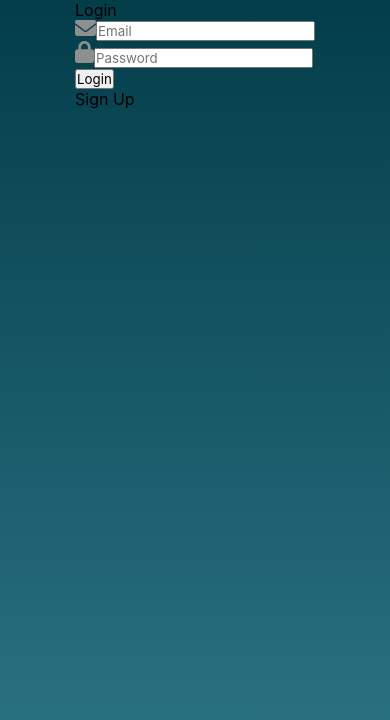
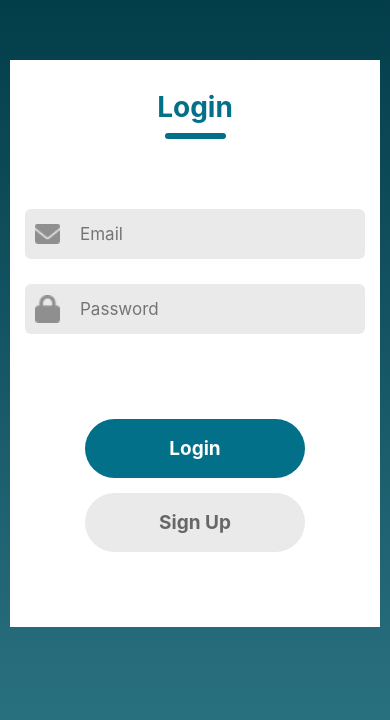
Before and after one commit to siddiqui03/todo-list, a React (Create React App) app in the folder todo-frontend/todo/: page / in a window 390 px wide. Shown: the top 720 px of the page. Built offline with nearby package versions, Linux system fonts and the light colour scheme.

Commit message:
Update Login.css

```diff
--- a/todo-frontend/todo/src/components/todo/Login.css
+++ b/todo-frontend/todo/src/components/todo/Login.css
@@ -1,96 +1,195 @@
-/* login.css */
+body {
+  margin: 0;
+  font-family: -apple-system, BlinkMacSystemFont, 'Segoe UI', 'Roboto', 'Oxygen',
+    'Ubuntu', 'Cantarell', 'Fira Sans', 'Droid Sans', 'Helvetica Neue',
+    sans-serif;
+  -webkit-font-smoothing: antialiased;
+  -moz-osx-font-smoothing: grayscale;
+  height: 91vh;
+}
 
-/* General styles for larger screens */
-* {
-  font-family: -apple-system, BlinkMacSystemFont, 'Segoe UI', 'Roboto', 'Oxygen',
-    'Ubuntu', 'Cantarell', 'Fira Sans', 'Droid Sans', 'Helvetica Neue', sans-serif;
-  margin: 0;
-  padding: 0;
+code {
+  font-family: source-code-pro, Menlo, Monaco, Consolas, 'Courier New', monospace;
+}
+
+.container {
+  display: flex;
+  flex-direction: column;
+  margin: auto;
+  margin-top: 60px;
+  height: auto;
+  align-self: center;
+  width: 600px;
+  background: #fff;
   box-sizing: border-box;
 }
 
-body {
-  height: 100vh;
-  background: linear-gradient(#f0f0f0, #e0e0e0); /* Adjust gradient colors as needed */
+.header {
+  display: flex;
+  flex-direction: column;
+  align-items: center;
+  gap: 9px;
+  width: 100%;
+  margin-top: 30px;
+}
+
+.text {
+  color: #037089;
+  font-size: 48px;
+  font-weight: 700;
+}
+
+.underline {
+  width: 61px;
+  height: 6px;
+  background: #037089;
+  border-radius: 9px;
+}
+
+.inputs {
+  display: flex;
+  flex-direction: column;
+  gap: 25px;
+  margin-top: 55px;
+  width: 100%;
+  padding: 15px;
+}
+
+.input {
+  display: flex;
+  align-items: center;
+  margin: auto;
+  width: 100%;
+  max-width: 480px;
+  height: 80px;
+  background: #eaeaea;
+  border-radius: 6px;
+  padding: 0 15px;
+  box-sizing: border-box;
+}
+
+.input img {
+  margin-right: 15px;
+  width: 20px;
+}
+
+
+.input input {
+  height: 50px;
+  width: 100%;
+  background: transparent;
+  border: none;
+  outline: none;
+  color: #797979;
+  font-size: 19px;
+  padding: 0 10px;
+  box-sizing: border-box;
+}
+
+.submit-container {
+  display: flex;
+  gap: 30px;
+  margin: 60px auto;
+  flex-wrap: wrap;
+  justify-content: center;
+}
+
+.submit {
   display: flex;
   justify-content: center;
-  align-items: center; /* Center vertically */
+  align-items: center;
+  width: 220px;
+  height: 59px;
+  color: #fff;
+  background-color: #037089;
+  border: none;
+  border-radius: 50px;
+  font-size: 19px;
+  font-weight: 700;
+  cursor: pointer;
+  white-space: nowrap;
 }
 
-.App {
-  text-align: center;
+.gray {
+  background: #eaeaea;
+  color: #676767;
 }
 
-.login-container {
-  background: #fff;
-  padding: 2rem;
-  border-radius: 8px;
+.error-message {
+  display: flex;
+  align-items: center;
+  margin: auto;
   width: 100%;
-  max-width: 400px; /* Adjust max width as needed */
-  box-shadow: 0 4px 8px rgba(0, 0, 0, 0.1); /* Optional: add shadow for better visibility */
+  max-width: 480px;
+  height: 60px;
+  outline: none;
+  color: rgba(255, 0, 0, 0.763);
+  font-size: 19px;
+  margin-top: 10px;
+  padding: 25px;
+  border-radius: 4px;
+  background-color: #ffe6e6;
 }
 
-.login-form {
-  width: 100%;
-}
-
-.input-field {
-  outline: none;
-  background: none;
-  border: 1px solid #037089;
-  padding: 0.75rem;
-  margin-bottom: 1rem;
-  width: 100%; /* Full width for input */
-  height: 50px;
-  color: #797979;
-}
-
-.input-field::placeholder {
-  color: #797979;
-}
-
-.submit-btn {
-  background: #037089;
-  color: #fff;
-  border: none;
-  padding: 0.75rem;
-  height: 50px;
-  cursor: pointer;
-  width: 100%; /* Full width for button */
-  border-radius: 5px;
-}
-
-.submit-btn:hover {
-  background: #025f6f; /* Darken color on hover */
-}
-
-/* Responsive styles for smaller screens */
+/* Media Queries for Smaller Screens */
 @media (max-width: 768px) {
-  .login-container {
-    width: 90%; /* Adjust width for smaller screens */
-    padding: 1rem;
+  .container {
+    width: 90%;
   }
 
-  .input-field {
-    font-size: 14px; /* Adjust font size */
+  .input, .error-message {
+    width: 100%;
+    max-width: none;
   }
 
-  .submit-btn {
-    height: 45px; /* Adjust height */
+  .submit-container {
+    flex-direction: row;
+    gap: 20px;
+    justify-content: center;
+  }
+
+  .submit {
+    width: 220px;
+    max-width: 100%;
+  }
+
+  .text {
+    font-size: 36px;
   }
 }
 
 @media (max-width: 480px) {
-  .login-container {
-    width: 95%; /* Further adjust width for very small screens */
+  .container {
+    width: 100%;
   }
 
-  .input-field {
-    font-size: 12px; /* Further adjust font size */
-    padding: 0.5rem; /* Adjust padding */
+  .text {
+    font-size: 28px;
   }
 
-  .submit-btn {
-    height: 40px; /* Further adjust height */
+  .input {
+    flex-direction: row;
+    height: auto; /* Allow the input field to adjust height */
+    padding: 0 10px;
+  }
+
+  .input img {
+    width: 25px; /* Smaller icon size */
+    margin-right: 10px;
+  }
+
+  .input input {
+    width: calc(100% - 40px); /* Adjusted width to leave space for the icon */
+    font-size: 17px; /* Slightly smaller font for mobile screens */
+  }
+
+  .error-message {
+    font-size: 16px;
+    padding: 20px;
+  }
+
+  .submit-container {
+    flex-direction: column;
+    gap: 15px;
   }
 }
```
